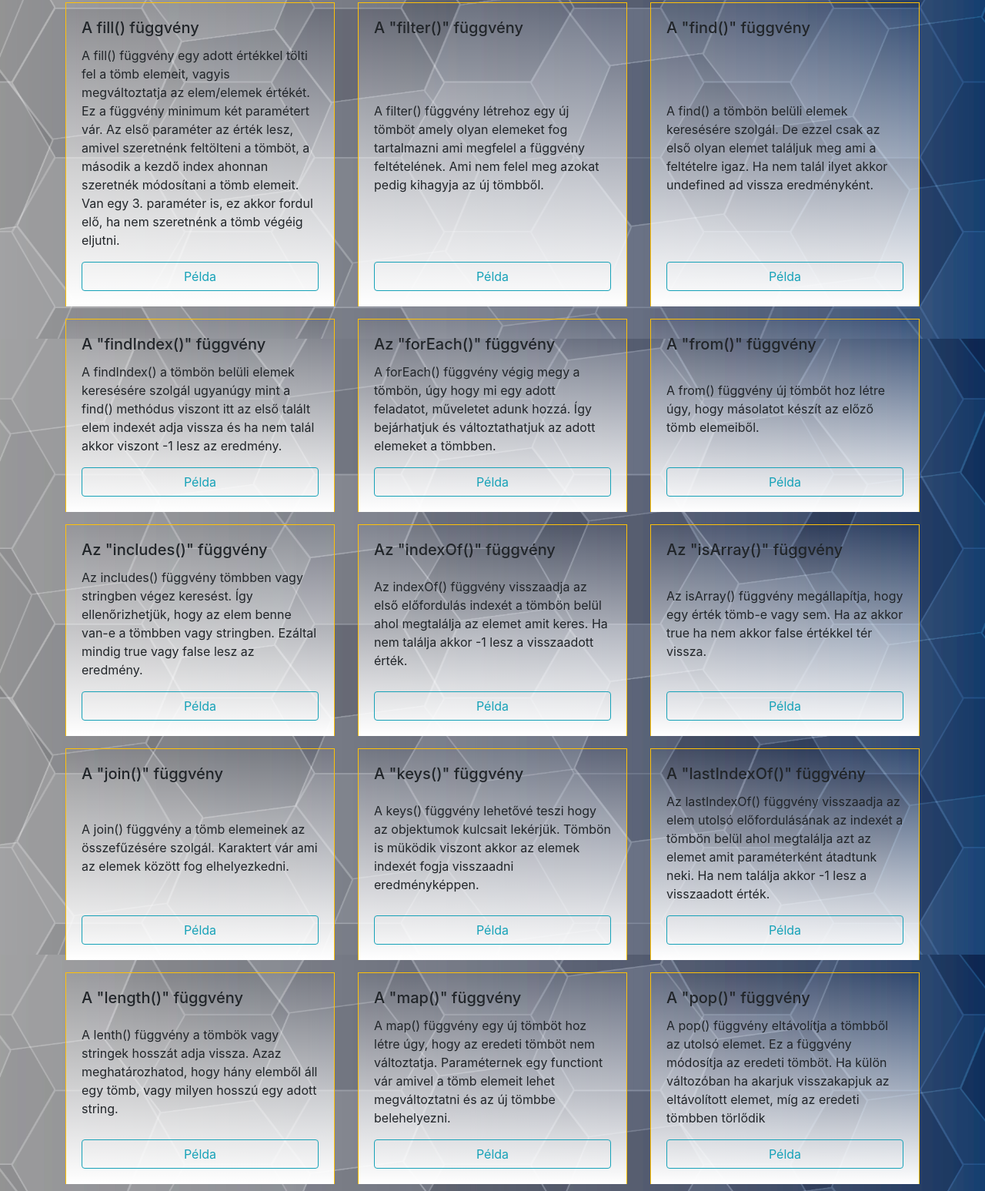
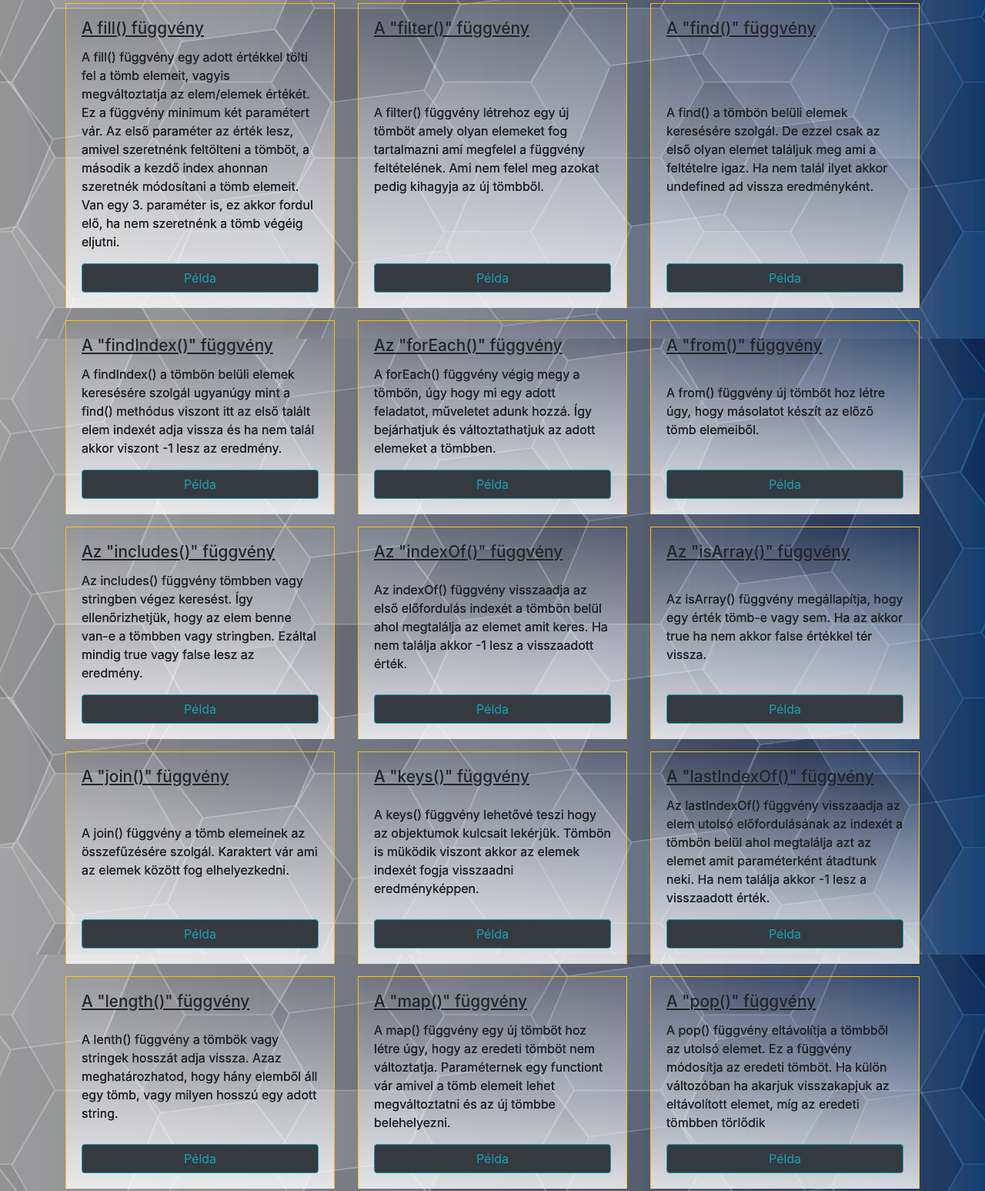
Before and after one commit to zoltan-gacsal/METHOD, a plain HTML site: page index.html in a window 1280 px wide. Shown: the part 360-1907 px from the top of the page at 77% size. Drawn offline with nearby package versions, Linux system fonts and the light colour scheme.

Commit message:
text & btn decorated

```diff
--- a/index.html
+++ b/index.html
@@ -10,6 +10,7 @@
     <script src="https://code.jquery.com/jquery-3.5.1.slim.min.js"></script>
     <script src="https://cdn.jsdelivr.net/npm/@popperjs/core@2.5.3/dist/umd/popper.min.js"></script>
     <script src="https://maxcdn.bootstrapcdn.com/bootstrap/4.5.2/js/bootstrap.min.js"></script>
+
 
 </head>
 
@@ -26,7 +27,7 @@
                             <p class="card-text">A JavaScriptben a concat() függvény arra szolgál, hogy két vagy több
                                 tömböt egyesítsen, és egy új tömböt hozzon létre, amely tartalmazza az eredeti tömbök
                                 elemeit.</p>
-                            <button class="btn btn-outline-info w-100" data-toggle="modal"
+                            <button class="btn btn-dark btn-outline-info w-100" data-toggle="modal"
                                 data-target="#method1Modal">Példa</button>
                         </div>
                     </div>
@@ -38,7 +39,7 @@
                             <h5 class="card-title">Az "entries()" függvény</h5>
                             <p class="card-text">Az entries() függvény egy olyan tömb visszaadására szolgál, amely a
                                 neki átadott objektum kulcs, érték párjaiból fog állni.</p>
-                            <button class="btn btn-outline-info align-self-end w-100" data-toggle="modal"
+                            <button class="btn btn-dark btn-outline-info align-self-end w-100" data-toggle="modal"
                                 data-target="#method2Modal">Példa</button>
                         </div>
                     </div>
@@ -50,7 +51,7 @@
                             <h5 class="card-title">Az "every()" függvény</h5>
                             <p class="card-text">Tömb elemeinek az ellenőrzésére használjuk. Callback függvényt vár
                                 paraméterként és True vagy False értékkel tér vissza.</p>
-                            <button class="btn btn-outline-info w-100" data-toggle="modal"
+                            <button class="btn btn-dark btn-outline-info w-100" data-toggle="modal"
                                 data-target="#method3Modal">Példa</button>
                         </div>
                     </div>
@@ -66,7 +67,7 @@
                                 ahonnan szeretnék módosítani a tömb elemeit. Van egy 3. paraméter is, ez akkor fordul
                                 elő,
                                 ha nem szeretnénk a tömb végéig eljutni.</p>
-                            <button class="btn btn-outline-info w-100" data-toggle="modal"
+                            <button class="btn btn-dark btn-outline-info w-100" data-toggle="modal"
                                 data-target="#method4Modal">Példa</button>
                         </div>
                     </div>
@@ -80,7 +81,7 @@
                                 tartalmazni ami megfelel a függvény feltételének. Ami nem felel meg azokat pedig
                                 kihagyja az
                                 új tömbből.</p>
-                            <button class="btn btn-outline-info w-100" data-toggle="modal"
+                            <button class="btn btn-dark btn-outline-info w-100" data-toggle="modal"
                                 data-target="#method5Modal">Példa</button>
                         </div>
                     </div>
@@ -94,7 +95,7 @@
                                 első
                                 olyan elemet találjuk meg ami a feltételre igaz. Ha nem talál ilyet akkor undefined ad
                                 vissza eredményként.</p>
-                            <button class="btn btn-outline-info w-100" data-toggle="modal"
+                            <button class="btn btn-dark btn-outline-info w-100" data-toggle="modal"
                                 data-target="#method6Modal">Példa</button>
                         </div>
                     </div>
@@ -108,7 +109,7 @@
                                 find() methódus viszont itt az első talált elem indexét adja vissza és ha nem talál
                                 akkor
                                 viszont -1 lesz az eredmény.</p>
-                            <button class="btn btn-outline-info w-100" data-toggle="modal"
+                            <button class="btn btn-dark btn-outline-info w-100" data-toggle="modal"
                                 data-target="#method7Modal">Példa</button>
                         </div>
                     </div>
@@ -123,7 +124,7 @@
                                 feladatot,
                                 műveletet adunk hozzá. Így bejárhatjuk és változtathatjuk az adott elemeket a tömbben.
                             </p>
-                            <button class="btn btn-outline-info w-100" data-toggle="modal"
+                            <button class="btn btn-dark btn-outline-info w-100" data-toggle="modal"
                                 data-target="#method8Modal">Példa</button>
                         </div>
                     </div>
@@ -136,7 +137,7 @@
                             <p class="card-text">A from() függvény új tömböt hoz létre úgy, hogy másolatot készít az
                                 előző
                                 tömb elemeiből.</p>
-                            <button class="btn btn-outline-info w-100" data-toggle="modal"
+                            <button class="btn btn-dark btn-outline-info w-100" data-toggle="modal"
                                 data-target="#method9Modal">Példa</button>
                         </div>
                     </div>
@@ -150,7 +151,7 @@
                                 ellenőrizhetjük, hogy az elem benne van-e a tömbben vagy stringben. Ezáltal mindig true
                                 vagy
                                 false lesz az eredmény.</p>
-                            <button class="btn btn-outline-info w-100" data-toggle="modal"
+                            <button class="btn btn-dark btn-outline-info w-100" data-toggle="modal"
                                 data-target="#method10Modal">Példa</button>
                         </div>
                     </div>
@@ -164,7 +165,7 @@
                                 belül
                                 ahol megtalálja az elemet amit keres. Ha nem találja akkor -1 lesz a visszaadott érték.
                             </p>
-                            <button class="btn btn-outline-info w-100" data-toggle="modal"
+                            <button class="btn btn-dark btn-outline-info w-100" data-toggle="modal"
                                 data-target="#method11Modal">Példa</button>
                         </div>
                     </div>
@@ -178,7 +179,7 @@
                                 az
                                 akkor true ha nem akkor false értékkel tér vissza.
                             </p>
-                            <button class="btn btn-outline-info w-100" data-toggle="modal"
+                            <button class="btn btn-dark btn-outline-info w-100" data-toggle="modal"
                                 data-target="#method12Modal">Példa</button>
                         </div>
                     </div>
@@ -192,7 +193,7 @@
                                 vár
                                 ami az elemek között fog elhelyezkedni.
                             </p>
-                            <button class="btn btn-outline-info w-100" data-toggle="modal"
+                            <button class="btn btn-dark btn-outline-info w-100" data-toggle="modal"
                                 data-target="#method13Modal">Példa</button>
                         </div>
                     </div>
@@ -204,7 +205,7 @@
                             <h5 class="card-title">A "keys()" függvény</h5>
                             <p class="card-text">A keys() függvény lehetővé teszi hogy az objektumok kulcsait lekérjük.
                                 Tömbön is müködik viszont akkor az elemek indexét fogja visszaadni eredményképpen.</p>
-                            <button class="btn btn-outline-info w-100" data-toggle="modal"
+                            <button class="btn btn-dark btn-outline-info w-100" data-toggle="modal"
                                 data-target="#method14Modal">Példa</button>
                         </div>
                     </div>
@@ -218,7 +219,7 @@
                                 indexét a tömbön belül ahol megtalálja azt az elemet amit paraméterként átadtunk neki.
                                 Ha
                                 nem találja akkor -1 lesz a visszaadott érték.</p>
-                            <button class="btn btn-outline-info w-100" data-toggle="modal"
+                            <button class="btn btn-dark btn-outline-info w-100" data-toggle="modal"
                                 data-target="#method15Modal">Példa</button>
                         </div>
                     </div>
@@ -231,7 +232,7 @@
                             <p class="card-text">A lenth() függvény a tömbök vagy stringek hosszát adja vissza. Azaz
                                 meghatározhatod, hogy hány elemből áll egy tömb, vagy milyen hosszú egy adott string.
                             </p>
-                            <button class="btn btn-outline-info w-100" data-toggle="modal"
+                            <button class="btn btn-dark btn-outline-info w-100" data-toggle="modal"
                                 data-target="#method16Modal">Példa</button>
                         </div>
                     </div>
@@ -247,7 +248,7 @@
                                 változtatja. Paraméternek egy functiont vár amivel a tömb elemeit lehet megváltoztatni
                                 és az
                                 új tömbbe belehelyezni.</p>
-                            <button class="btn btn-outline-info w-100" data-toggle="modal"
+                            <button class="btn btn-dark btn-outline-info w-100" data-toggle="modal"
                                 data-target="#method17Modal">Példa</button>
                         </div>
                     </div>
@@ -260,7 +261,7 @@
                             <p class="card-text">A pop() függvény eltávolítja a tömbből az utolsó elemet. Ez a függvény
                                 módosítja az eredeti tömböt. Ha külön változóban ha akarjuk visszakapjuk az eltávolított
                                 elemet, míg az eredeti tömbben törlődik</p>
-                            <button class="btn btn-outline-info w-100" data-toggle="modal"
+                            <button class="btn btn-dark btn-outline-info w-100" data-toggle="modal"
                                 data-target="#method18Modal">Példa</button>
                         </div>
                     </div>
@@ -273,7 +274,7 @@
                             <p class="card-text">A push() függvény hozzáad a tömb végéhez elemet/elemeket. Ez is
                                 módosítja
                                 az eredeti tömböt.</p>
-                            <button class="btn btn-outline-info w-100" data-toggle="modal"
+                            <button class="btn btn-dark btn-outline-info w-100" data-toggle="modal"
                                 data-target="#method19Modal">Példa</button>
                         </div>
                     </div>
@@ -288,7 +289,7 @@
                                 itt az első elemet távolítja el és ha szeretném visszakaphatom egy változóban vagy
                                 tömbben.
                             </p>
-                            <button class="btn btn-outline-info w-100" data-toggle="modal"
+                            <button class="btn btn-dark btn-outline-info w-100" data-toggle="modal"
                                 data-target="#method20Modal">Példa</button>
                         </div>
                     </div>
@@ -303,7 +304,7 @@
                                 végindex-et.
                                 A közte levő elemeket tudom így visszakapni. Ez nem módosítja az eredeti tömböt vagy
                                 stringet</p>
-                            <button class="btn btn-outline-info w-100" data-toggle="modal"
+                            <button class="btn btn-dark btn-outline-info w-100" data-toggle="modal"
                                 data-target="#method21Modal">Példa</button>
                         </div>
                     </div>
@@ -317,7 +318,7 @@
                                 feltételnek. Ha megfelel akkor True értékkel tér vissza. A függvény egy callback
                                 függvényt
                                 fogad paraméterként itt kell teljesülnie a feltételnek.</p>
-                            <button class="btn btn-outline-info w-100" data-toggle="modal"
+                            <button class="btn btn-dark btn-outline-info w-100" data-toggle="modal"
                                 data-target="#method22Modal">Példa</button>
                         </div>
                     </div>
@@ -332,7 +333,7 @@
                                 indexet,
                                 az eltávolítandó elemek számát és ha beakarunk illeszteni a helyükre valamit akkor az új
                                 elemeket kell megadni.</p>
-                            <button class="btn btn-outline-info w-100" data-toggle="modal"
+                            <button class="btn btn-dark btn-outline-info w-100" data-toggle="modal"
                                 data-target="#method23Modal">Példa</button>
                         </div>
                     </div>
@@ -344,7 +345,7 @@
                             <h5 class="card-title">Az "unshift()" függvény</h5>
                             <p class="card-text">Az unshift() függvény a tömb elejéhez ad hozzá annyi elemet amennyit
                                 paraméterként átadunk. Ez a függvény módosítja az eredeti tömböt.</p>
-                            <button class="btn btn-outline-info w-100" data-toggle="modal"
+                            <button class="btn btn-dark btn-outline-info w-100" data-toggle="modal"
                                 data-target="#method24Modal">Példa</button>
                         </div>
                     </div>
--- a/style.css
+++ b/style.css
@@ -1,3 +1,5 @@
+
+
 body {
     background-image: url("./img/wallpaper.jpg");
     background-size: cover;
@@ -6,6 +8,16 @@ body {
   }
 
 .wallpaper {
-    background: linear-gradient(rgba(255, 255, 255, 0), rgba(255, 255, 255, 1));
+    background: linear-gradient(rgba(255, 255, 255, 0), rgba(255, 255, 255, 0.8));
 
 }
+
+.card-title{
+    text-decoration: underline;
+    font-size: 1.3rem;
+
+}
+
+.card-text {
+    text-shadow: 0 0 black;
+}
```
